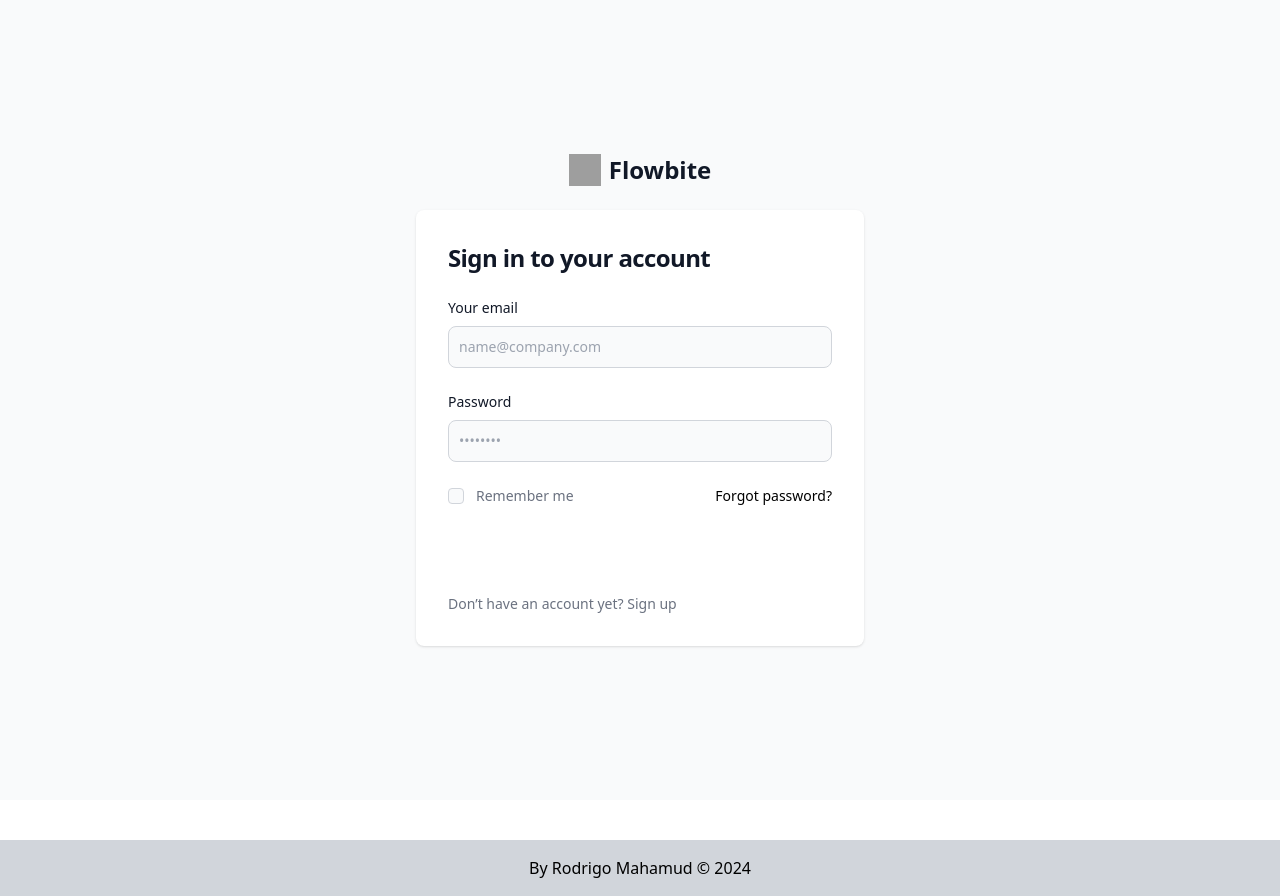
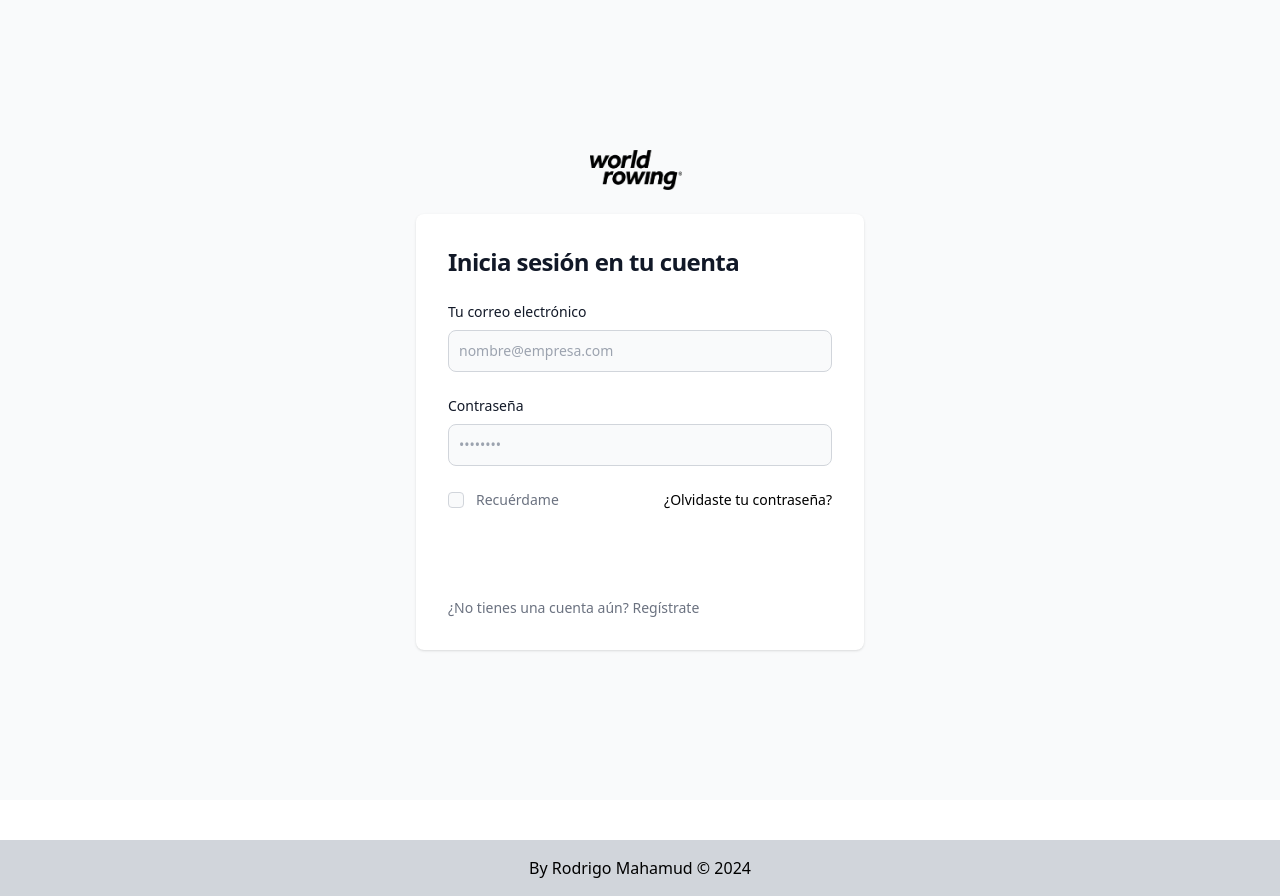
Before and after one commit to rodrigo-mahamud/SAOW-Rowing, a PHP site: page /mantenimiento.php in a window 1280 px wide. Shown: the part 89-985 px from the top of the page. Run offline with PHP 8.4, Linux system fonts and the light colour scheme; some libraries are stand-ins or nearby versions; grey boxes are pictures that could not be loaded.

Commit message:
translations and images

```diff
--- a/components/card.php
+++ b/components/card.php
@@ -22,7 +22,7 @@
                         <path d="M20.385 6.585a2.1 2.1 0 0 0 -2.97 -2.97l-8.415 8.385v3h3l8.385 -8.415z" />
                         <path d="M16 5l3 3" />
                     </svg>
-                    Edit
+                    Editar
                 </button>
                 <button href="#" type="button"
                     class="flex w-2/5 ml-1 items-center ease-in-out duration-300 justify-center px-3 py-3 text-sm font-medium text-center text-white rounded-lg bg-red-600 hover:bg-red-700">
@@ -36,7 +36,7 @@
                         <path d="M5 7l1 12a2 2 0 0 0 2 2h8a2 2 0 0 0 2 -2l1 -12" />
                         <path d="M9 7v-3a1 1 0 0 1 1 -1h4a1 1 0 0 1 1 1v3" />
                     </svg>
-                    Delete
+                    Borrar
                 </button>
             </div>
         </div>
--- a/components/header.php
+++ b/components/header.php
@@ -4,7 +4,7 @@
         class="mb-4 text-4xl font-extrabold tracking-tight leading-none text-gray-900 md:text-5xl lg:text-6xl dark:text-white">
         <?php echo htmlspecialchars($title ?? 'Default Title'); ?>
     </h1>
-    <p class="mb-8 text-lg font-normal text-gray-500 lg:text-xl sm:px-16 xl:px-48 dark:text-gray-400">Here at
+    <p class="mb-8 text-lg font-normal text-gray-500 lg:text-xl sm:px-16 xl:px-48 dark:text-gray-400">
         <?php echo htmlspecialchars($subtitle ?? 'Default Subtitle'); ?>
     </p>
 </div>
--- a/components/login.php
+++ b/components/login.php
@@ -1,24 +1,23 @@
 <div
     class="flex flex-col items-center justify-center px-6 py-8 max-w-6xl mx-auto py-20 px-5 md:px-0 md:h-screen lg:py-0">
     <a href="#" class="flex items-center mb-6 text-2xl font-semibold text-gray-900 ">
-        <img class="w-8 h-8 mr-2" src="https://flowbite.s3.amazonaws.com/blocks/marketing-ui/logo.svg" alt="logo">
-        Flowbite
+        <img class="h-10 mr-2 brightness-0" src="./assets/images/logo.png" alt="logo">
     </a>
     <div class="w-full bg-white rounded-lg shadow  md:mt-0 sm:max-w-md xl:p-0  ">
         <div class="p-6 space-y-4 md:space-y-6 sm:p-8">
             <h1 class="text-xl font-bold leading-tight tracking-tight text-gray-900 md:text-2xl ">
-                Sign in to your account
+                Inicia sesión en tu cuenta
             </h1>
             <form class="space-y-4 md:space-y-6" action="#">
                 <div>
-                    <label for="email" class="block mb-2 text-sm font-medium text-gray-900 ">Your
-                        email</label>
+                    <label for="email" class="block mb-2 text-sm font-medium text-gray-900 ">Tu correo
+                        electrónico</label>
                     <input type="email" name="email" id="email"
                         class="bg-gray-50 border border-gray-300 text-gray-900 sm:text-sm rounded-lg focus:ring-primary-600 focus:border-primary-600 block w-full p-2.5 "
-                        placeholder="name@company.com" required="">
+                        placeholder="nombre@empresa.com" required="">
                 </div>
                 <div>
-                    <label for="password" class="block mb-2 text-sm font-medium text-gray-900 ">Password</label>
+                    <label for="password" class="block mb-2 text-sm font-medium text-gray-900 ">Contraseña</label>
                     <input type="password" name="password" id="password" placeholder="••••••••"
                         class="bg-gray-50 border border-gray-300 text-gray-900 sm:text-sm rounded-lg focus:ring-primary-600 focus:border-primary-600 block w-full p-2.5 "
                         required="">
@@ -31,19 +30,19 @@
                                 required="">
                         </div>
                         <div class="ml-3 text-sm">
-                            <label for="remember" class="text-gray-500 ">Remember me</label>
+                            <label for="remember" class="text-gray-500 ">Recuérdame</label>
                         </div>
                     </div>
                     <a href="#" class="text-sm font-medium text-primary-600 hover:underline ">
-                        Forgot password?</a>
+                        ¿Olvidaste tu contraseña?</a>
                 </div>
                 <button type="submit"
                     class="w-full text-white bg-primary-600 hover:bg-primary-700 focus:ring-4 focus:outline-none focus:ring-primary-300 font-medium rounded-lg text-sm px-5 py-2.5 text-center">
-                    Signin
+                    Iniciar sesión
                 </button>
                 <p class="text-sm font-light text-gray-500 ">
-                    Don’t have an account yet? <a href="#" class="font-medium text-primary-600 hover:underline ">Sign
-                        up</a>
+                    ¿No tienes una cuenta aún? <a href="#"
+                        class="font-medium text-primary-600 hover:underline ">Regístrate</a>
                 </p>
             </form>
         </div>
```
Also changed, not shown: components/form.php (+14 -13 lines), deportistas.php (added, +73 -0 lines), index.php (+4 -4 lines), assets/images/image-1.jpg, assets/images/image-2.jpg (added), assets/images/image-3.jpg (added), assets/images/players.jpg (added).
